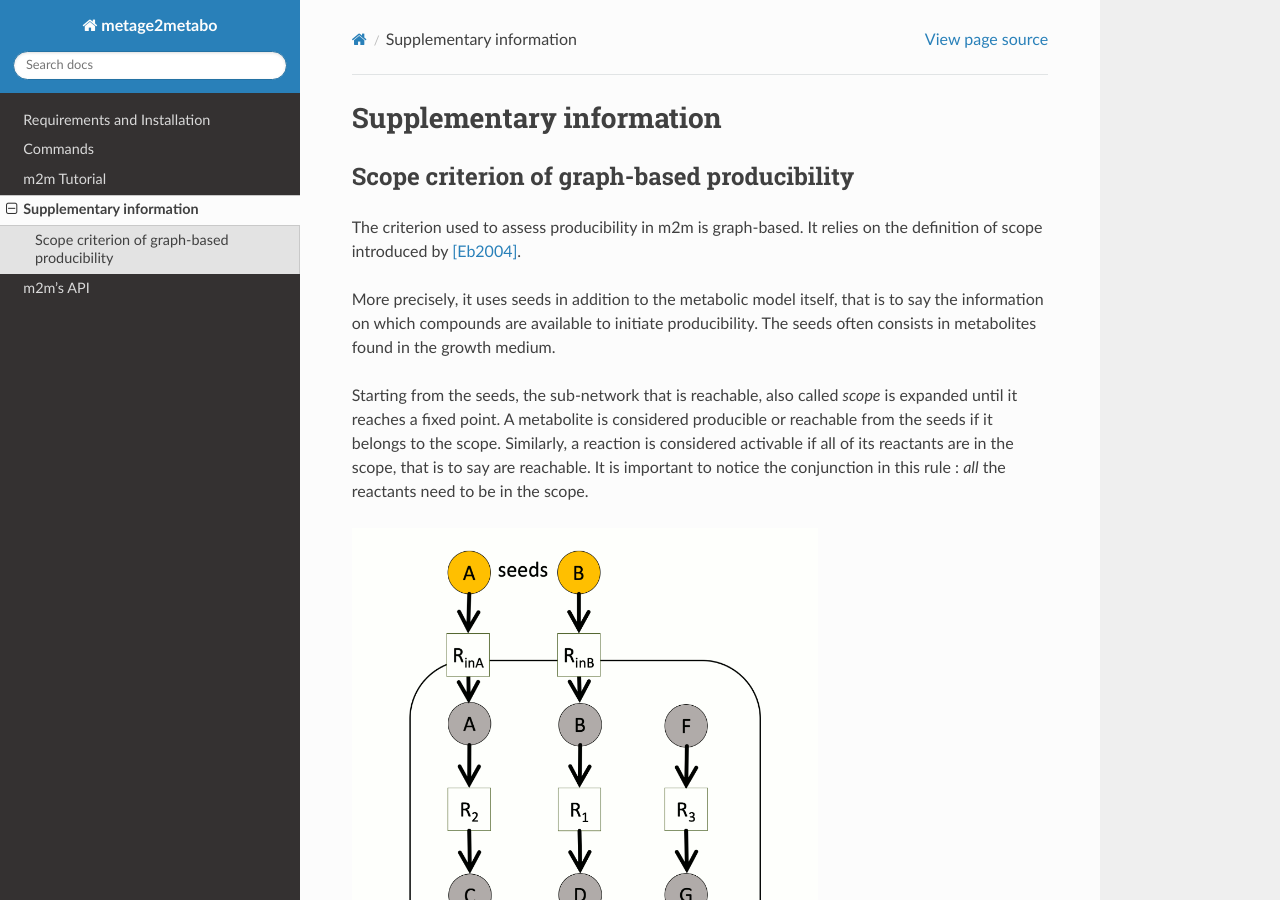
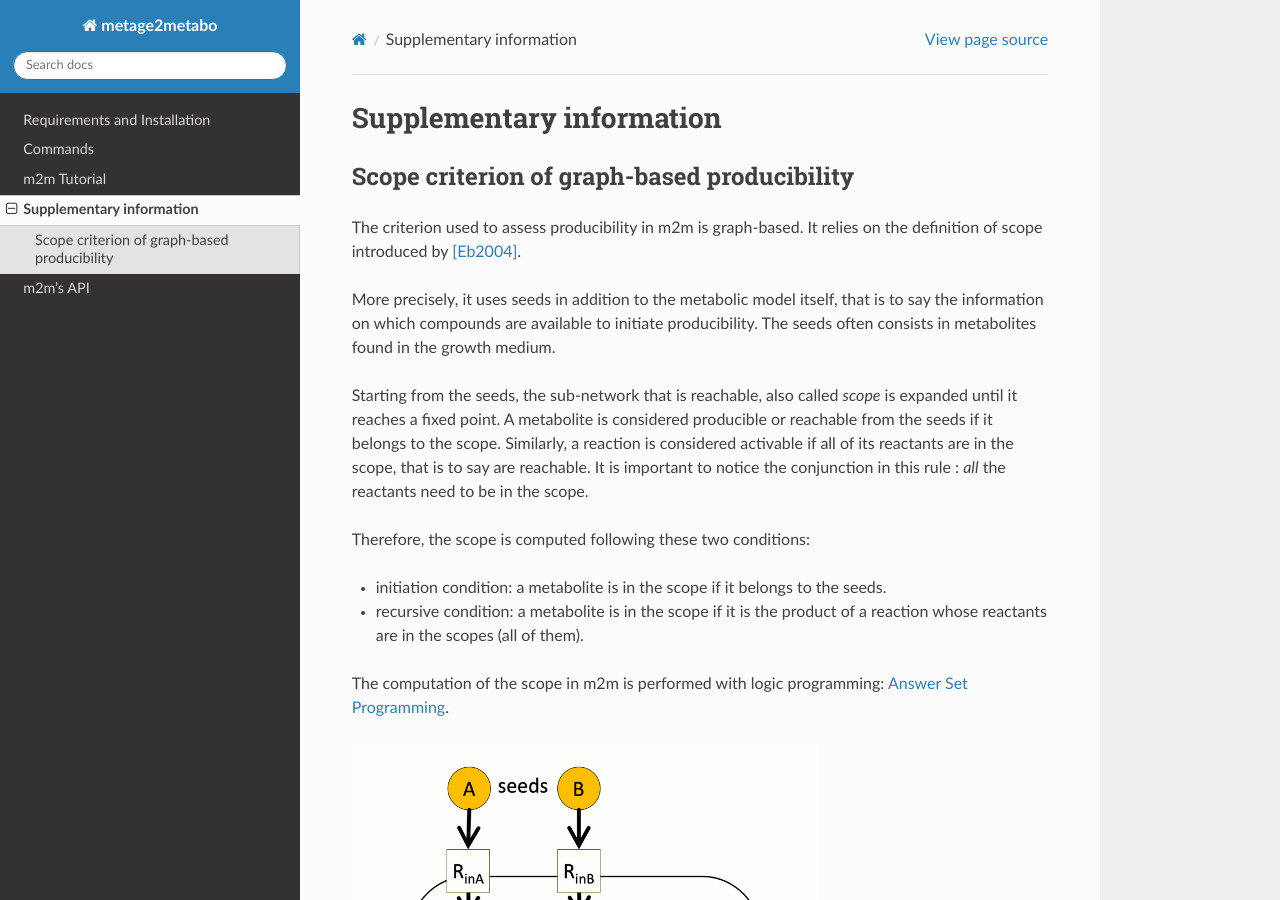
Before and after one commit to AuReMe/metage2metabo, a Sphinx documentation site: the page built from docs/suppinformation.rst, in a window 1280 px wide and 900 px high. Built offline with Sphinx 7.4.7 and the Read the Docs theme 2.0.0, drawn with Linux system fonts in a browser that asks for light colours.

Commit message:
add details on scope computation

```diff
--- a/docs/suppinformation.rst
+++ b/docs/suppinformation.rst
@@ -16,6 +16,13 @@ A metabolite is considered producible or reachable from the seeds if it belongs
 Similarly, a reaction is considered activable if all of its reactants are in the scope, that is to say are reachable.
 It is important to notice the conjunction in this rule : *all* the reactants need to be in the scope.
 
+Therefore, the scope is computed following these two conditions:
+
+* initiation condition: a metabolite is in the scope if it belongs to the seeds.
+* recursive condition: a metabolite is in the scope if it is the product of a reaction whose reactants are in the scopes (all of them).
+
+The computation of the scope in m2m is performed with logic programming: `Answer Set Programming <https://potassco.org/>`_.
+
 .. image:: scope.gif
    :width: 350pt
 
```
